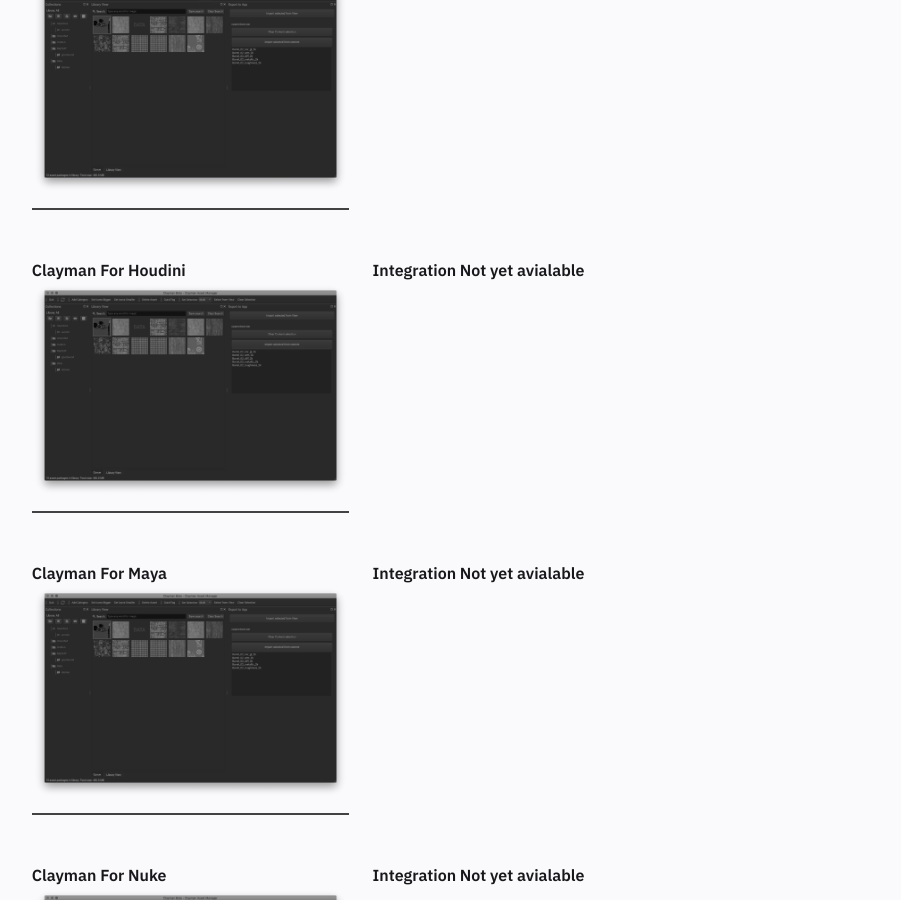
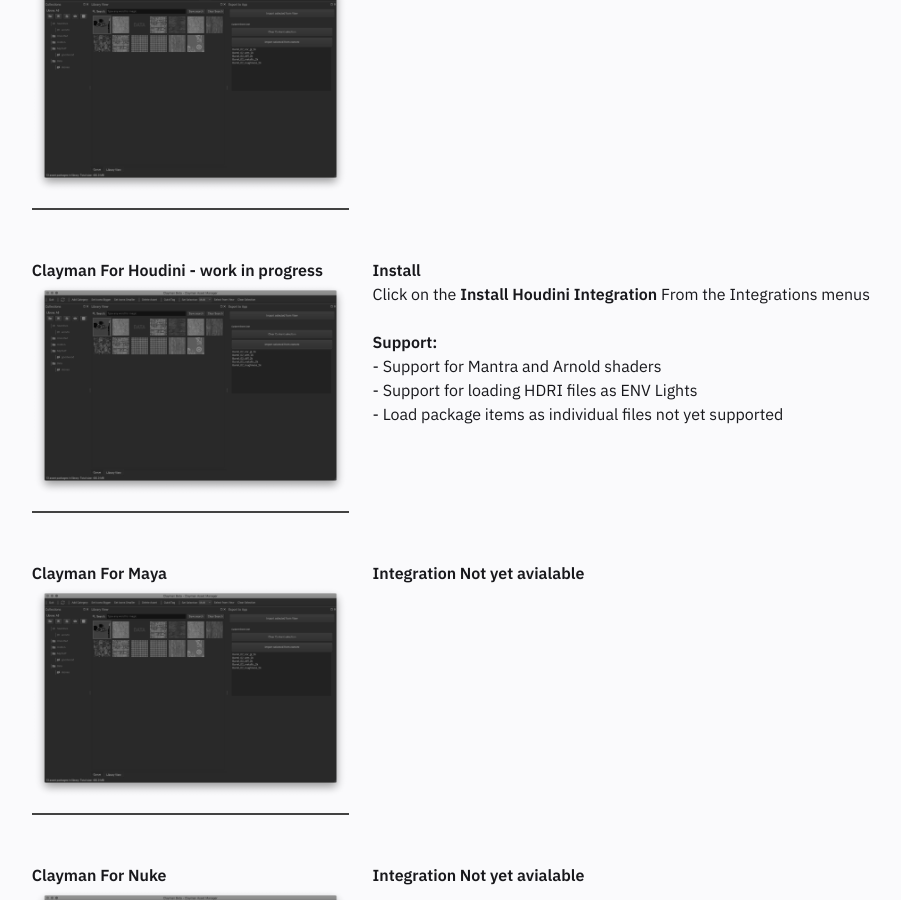
Before and after one commit to ddesmond/ClaymanWeb, a Jekyll site: the page built from _posts/2020-03-01-integrations.md, in a window 1280 px wide and 900 px high, scrolled down 526 px. Shown: the whole window, without its empty margins (109-1010 px from the left). Built offline with Jekyll 4.4.1, drawn with Linux system fonts in a browser that asks for light colours.

Commit message:
Update 2020-03-01-integrations.md

```diff
--- a/_posts/2020-03-01-integrations.md
+++ b/_posts/2020-03-01-integrations.md
@@ -43,13 +43,19 @@
 
 <div id="Integrations">
 <div class="block column is-4" style="display:block; clear: both; float: left; position: relative;">
-	<b>Clayman For Houdini</b>
+	<b>Clayman For Houdini - work in progress</b>
 	<div class="img">
 	<img src="/assets/media/clayman_inapp_wip.png">
 	</div><hr style="background-color:#424242;">
 </div>
 <div class="block column is-8" style="display:block; float: left; position: relative;">
-	<b>Integration Not yet avialable</b><br>
+	<b>Install</b><br>
+	Click on the <b>Install Houdini Integration</b> From the Integrations menus<br>
+	<br>
+	<b>Support:</b><br>
+	- Support for Mantra and Arnold shaders<br>
+	- Support for loading HDRI files as ENV Lights<br>
+	- Load package items as individual files not yet supported<br>
 </div>
 </div>
 
```
